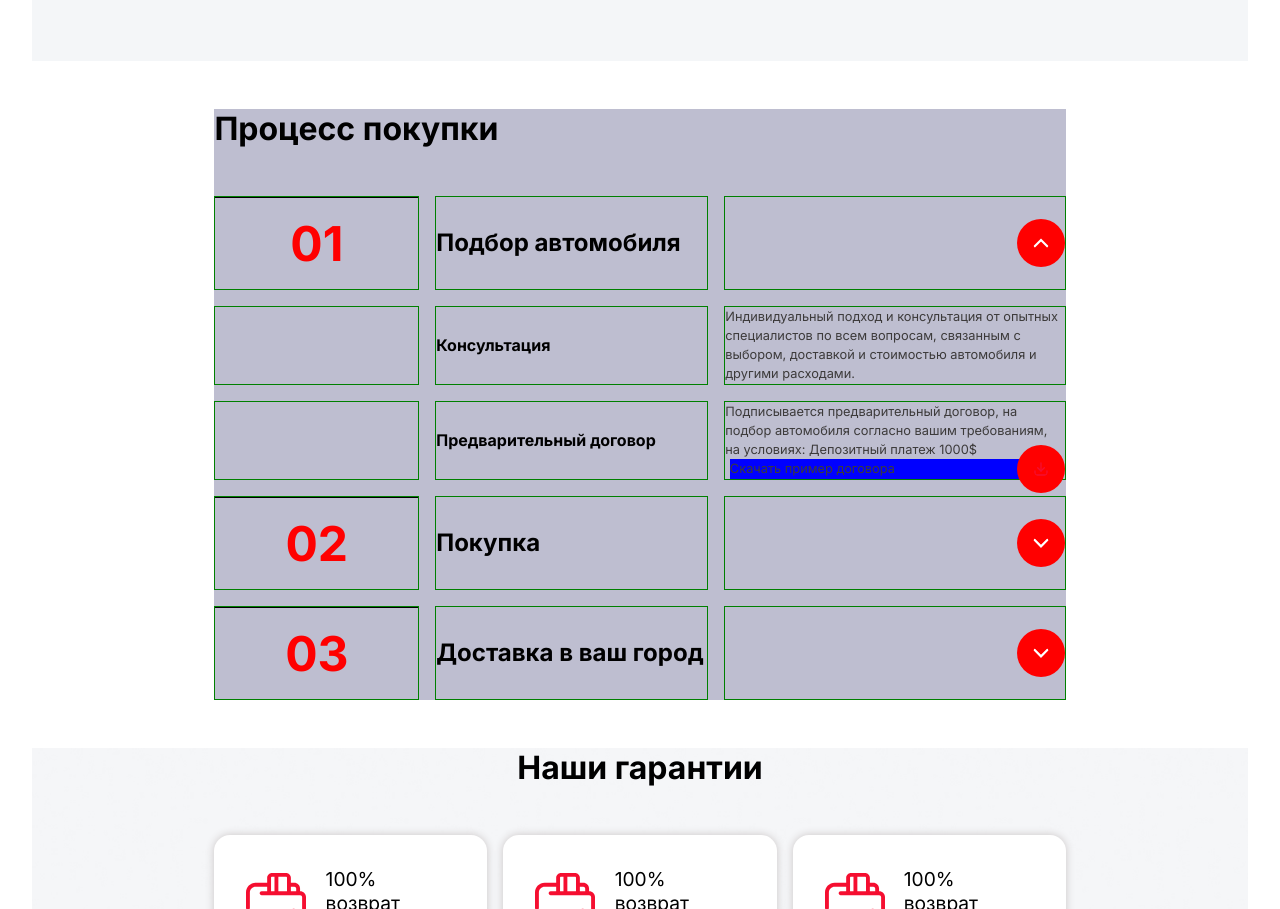
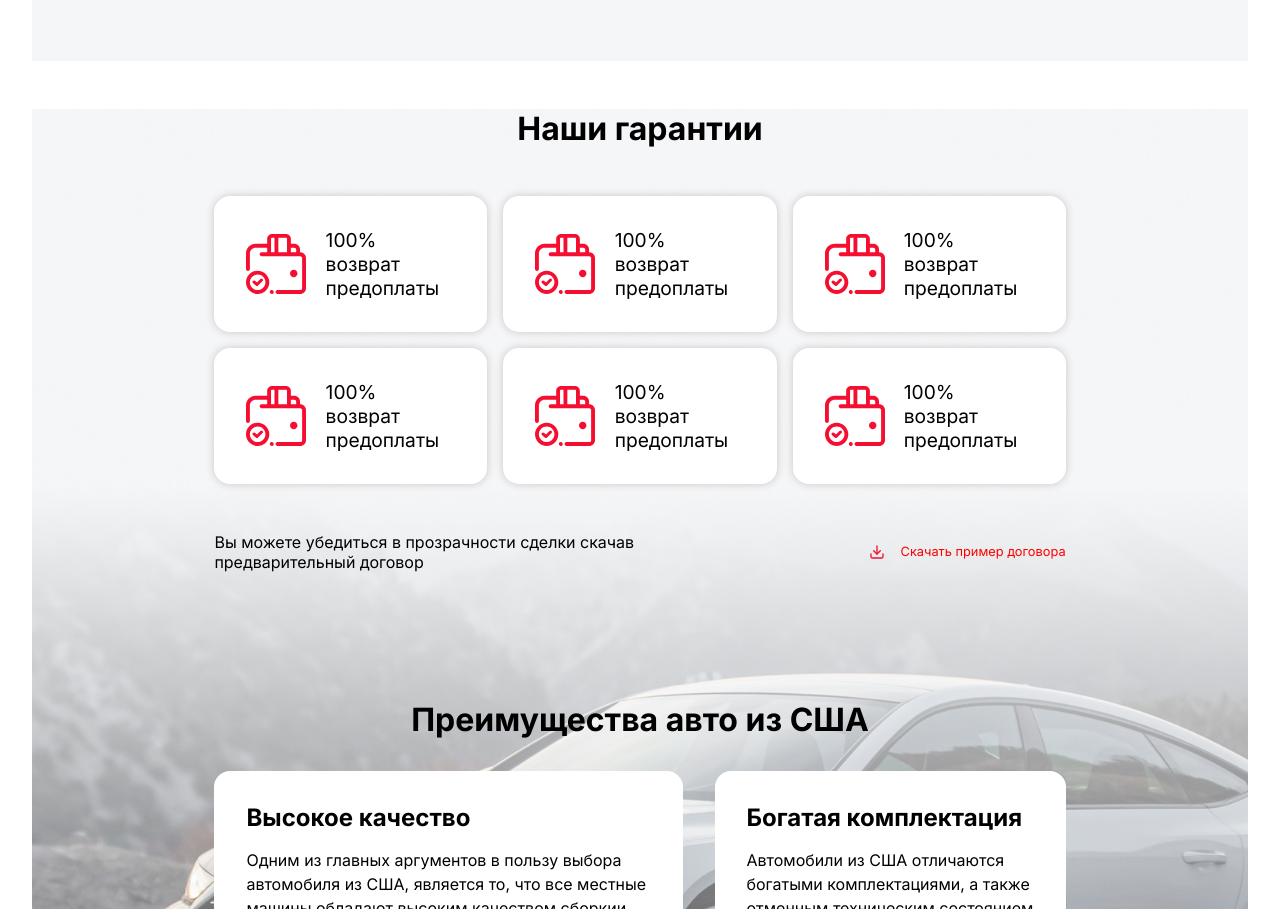
Before and after one commit to sanjartursunov/hw-8, a plain HTML site: page index.html in a window 1280 px wide. Shown: the part 3556-4465 px from the top of the page. Drawn offline with Linux system fonts and the light colour scheme.

Commit message:
chala qismi olindi

```diff
--- a/index.html
+++ b/index.html
@@ -331,54 +331,7 @@
             </div>
         </div>
 
-        <div class="wrapper protsess-wrapper">
-            <h1 class="protsess-wrapper__title">Процесс покупки</h1>
 
-            <div class="protsess">
-                <ul>
-                    <li><h1>01</h1></li>
-                    <li><h2>Подбор автомобиля</h2></li>
-                    <li><img src="./src/images/vt.svg" alt=""></li>
-                    <li></li>
-                    <li><h4>Консультация</h4></li>
-                    <li>
-                        <p>
-                            Индивидуальный подход и консультация от опытных специалистов по всем
-                            вопросам, связанным с выбором, доставкой и стоимостью автомобиля и
-                            другими расходами.
-                        </p>
-                    </li>
-                    <li></li>
-                    <li><h4>Предварительный договор</h4></li>
-                    <li id="protsess-download-icon">
-                        <div class="download-p">
-                            <p>
-                                Подписывается предварительный договор, на подбор автомобиля согласно
-                                вашим требованиям, на условиях: Депозитный платеж 1000$
-                            </p>
-                        </div>
-
-                        <div class="download-section">
-                            <div class="download-icon">
-                                <img id="dow-icon" src="./src/images/download-icon.svg" alt="">
-                                <p>Скачать пример договора</p>
-                            </div>
-                        </div>
-
-                    </li>
-                    <li><h1>02</h1></li>
-                    <li><h2>Покупка</h2></li>
-                    <li>
-                        <img src="./src/images/vp.svg" alt="#">
-                    </li>
-                    <li><h1>03</h1></li>
-                    <li><h2>Доставка в ваш город</h2></li>
-                    <li>
-                        <img src="./src/images/vp.svg" alt="#">
-                    </li>
-                </ul>
-            </div>
-        </div>
 
 
         <div class="our-guarantee">
```
